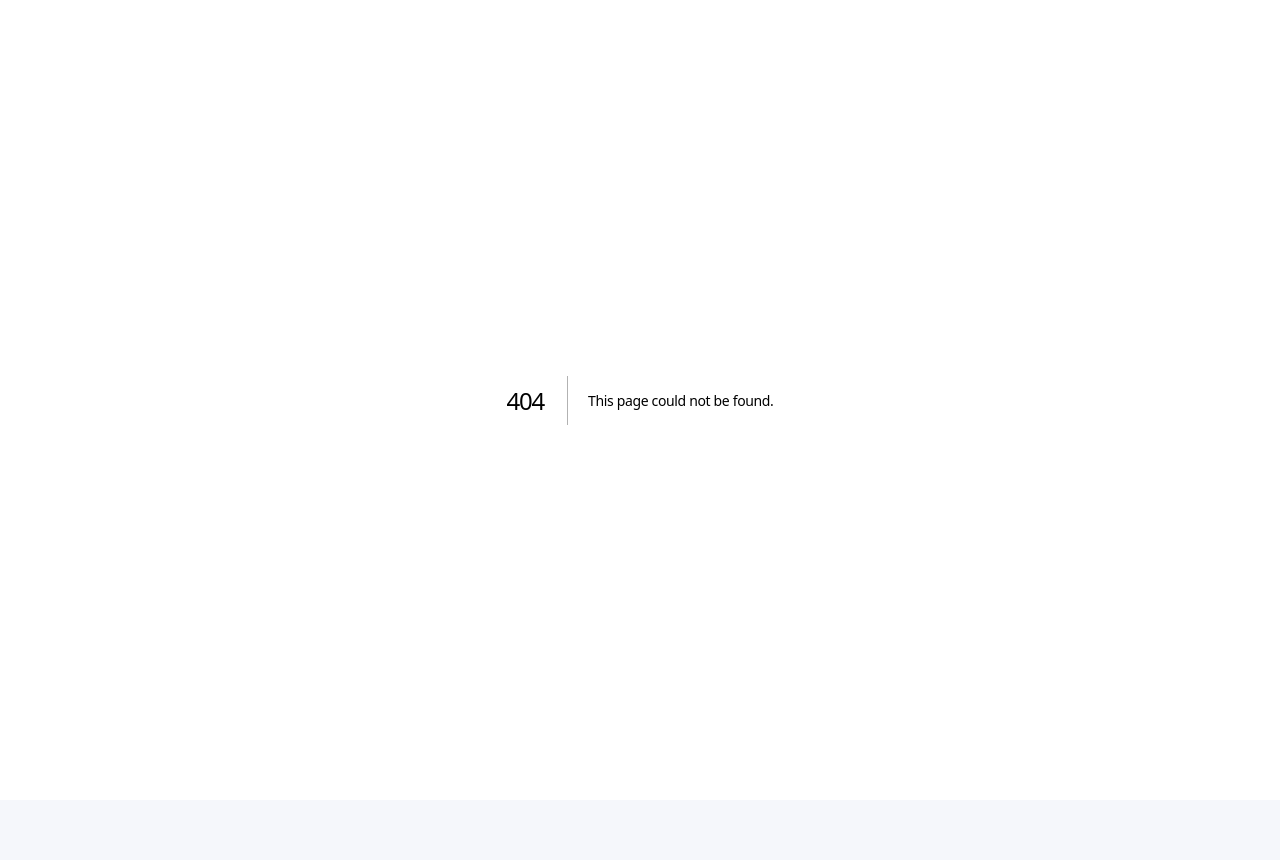
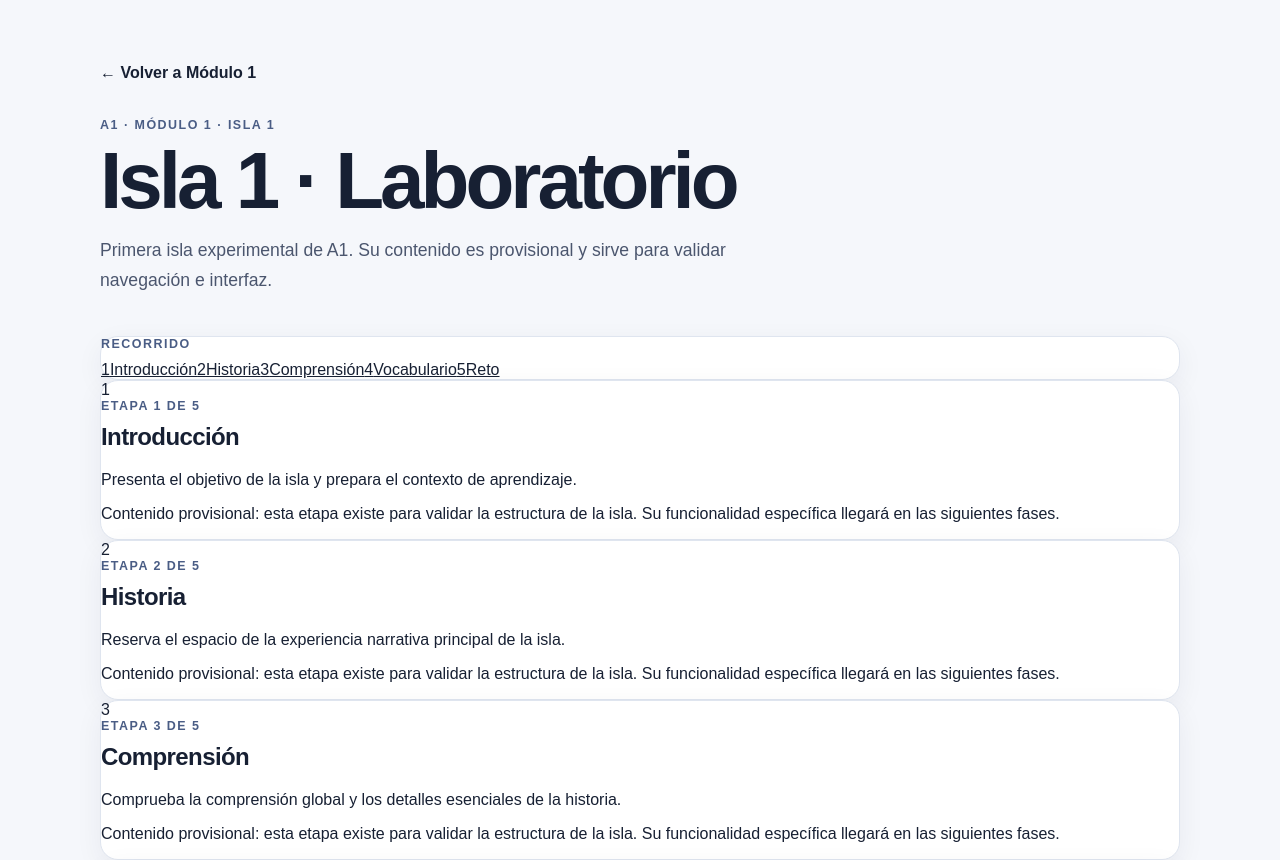
Before and after one commit to materiasordenadas-del/SpanStories, a Next.js app: page /niveles/a1/modulos/1/islas/1 in a window 1280 px wide. Before the commit this address had no page. Shown: the top 860 px of the page. Before the commit the page ends 800 px from the top, so only its background shows below. Built offline with nearby package versions, Linux system fonts and the light colour scheme.

Commit message:
feat: add experimental island page

```diff
--- /dev/null
+++ b/app/niveles/[level]/modulos/[module]/islas/[island]/page.tsx
@@ -0,0 +1,95 @@
+import Link from "next/link";
+import { notFound } from "next/navigation";
+import {
+  LEVELS,
+  getIslandBySlug,
+  getLevelBySlug,
+  getModuleById,
+} from "@/lib/curriculum";
+
+type IslandPageProps = {
+  params: Promise<{ level: string; module: string; island: string }>;
+};
+
+export function generateStaticParams() {
+  return LEVELS.flatMap((level) =>
+    level.modules.flatMap((module) =>
+      module.islands.map((island) => ({
+        level: level.slug,
+        module: String(module.id),
+        island: island.slug,
+      })),
+    ),
+  );
+}
+
+export default async function IslandPage({ params }: IslandPageProps) {
+  const {
+    level: levelSlug,
+    module: moduleId,
+    island: islandSlug,
+  } = await params;
+
+  const level = getLevelBySlug(levelSlug);
+
+  if (!level) {
+    notFound();
+  }
+
+  const moduleSummary = getModuleById(level, moduleId);
+
+  if (!moduleSummary || moduleSummary.status !== "experimental") {
+    notFound();
+  }
+
+  const island = getIslandBySlug(moduleSummary, islandSlug);
+
+  if (!island) {
+    notFound();
+  }
+
+  return (
+    <main className="page-shell">
+      <Link
+        className="back-link"
+        href={`/niveles/${level.slug}/modulos/${moduleSummary.id}`}
+      >
+        ← Volver a {moduleSummary.title}
+      </Link>
+
+      <section className="hero compact-hero">
+        <p className="eyebrow">{level.code} · {moduleSummary.title} · Isla {island.id}</p>
+        <h1>{island.title}</h1>
+        <p className="lead">{island.description}</p>
+      </section>
+
+      <section className="activity-layout">
+        <nav className="card activity-nav" aria-label="Etapas de la isla">
+          <p className="eyebrow">Recorrido</p>
+          {island.activities.map((activity, index) => (
+            <a className="activity-nav-link" href={`#${activity.id}`} key={activity.id}>
+              <span>{index + 1}</span>
+              {activity.title}
+            </a>
+          ))}
+        </nav>
+
+        <div className="activity-list">
+          {island.activities.map((activity, index) => (
+            <article className="card activity-card" id={activity.id} key={activity.id}>
+              <div className="activity-index">{index + 1}</div>
+              <div>
+                <p className="eyebrow">Etapa {index + 1} de {island.activities.length}</p>
+                <h2>{activity.title}</h2>
+                <p>{activity.description}</p>
+                <p className="activity-note">
+                  Contenido provisional: esta etapa existe para validar la estructura de la isla. Su funcionalidad específica llegará en las siguientes fases.
+                </p>
+              </div>
+            </article>
+          ))}
+        </div>
+      </section>
+    </main>
+  );
+}
```
